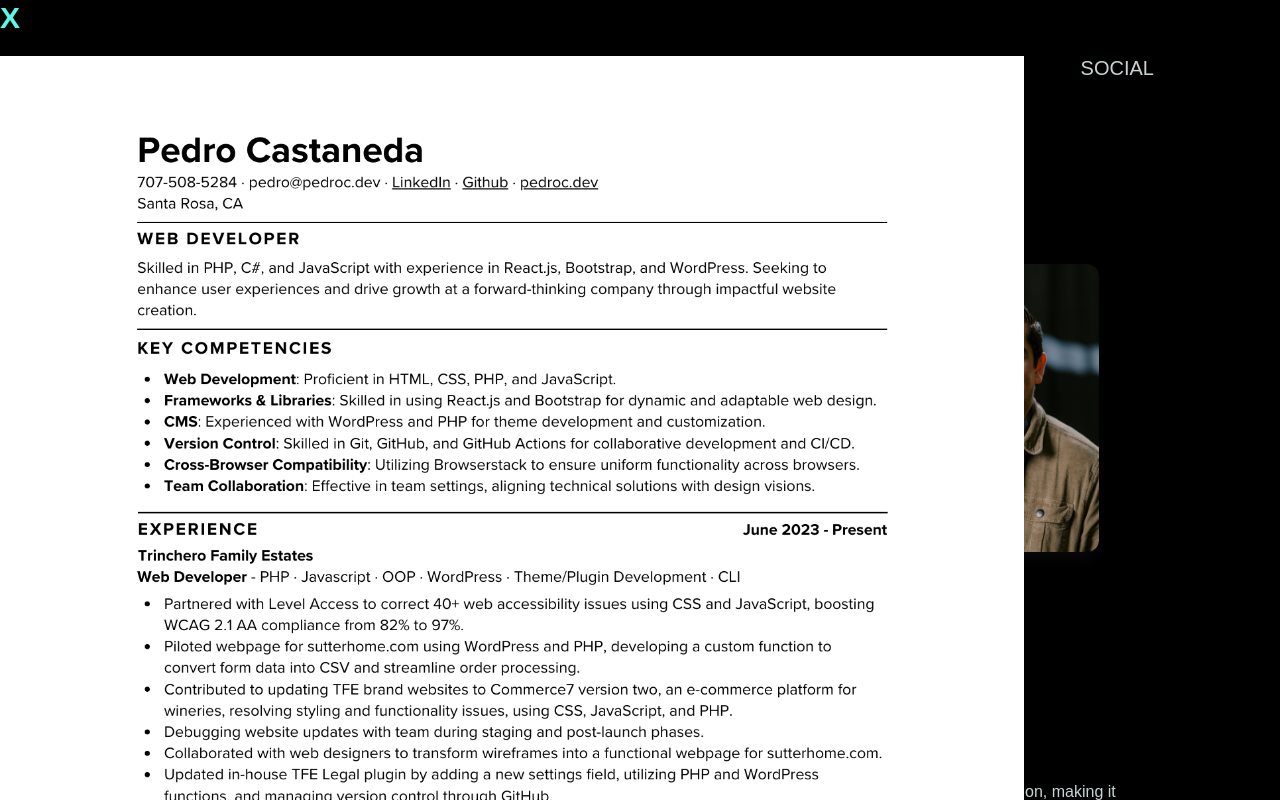
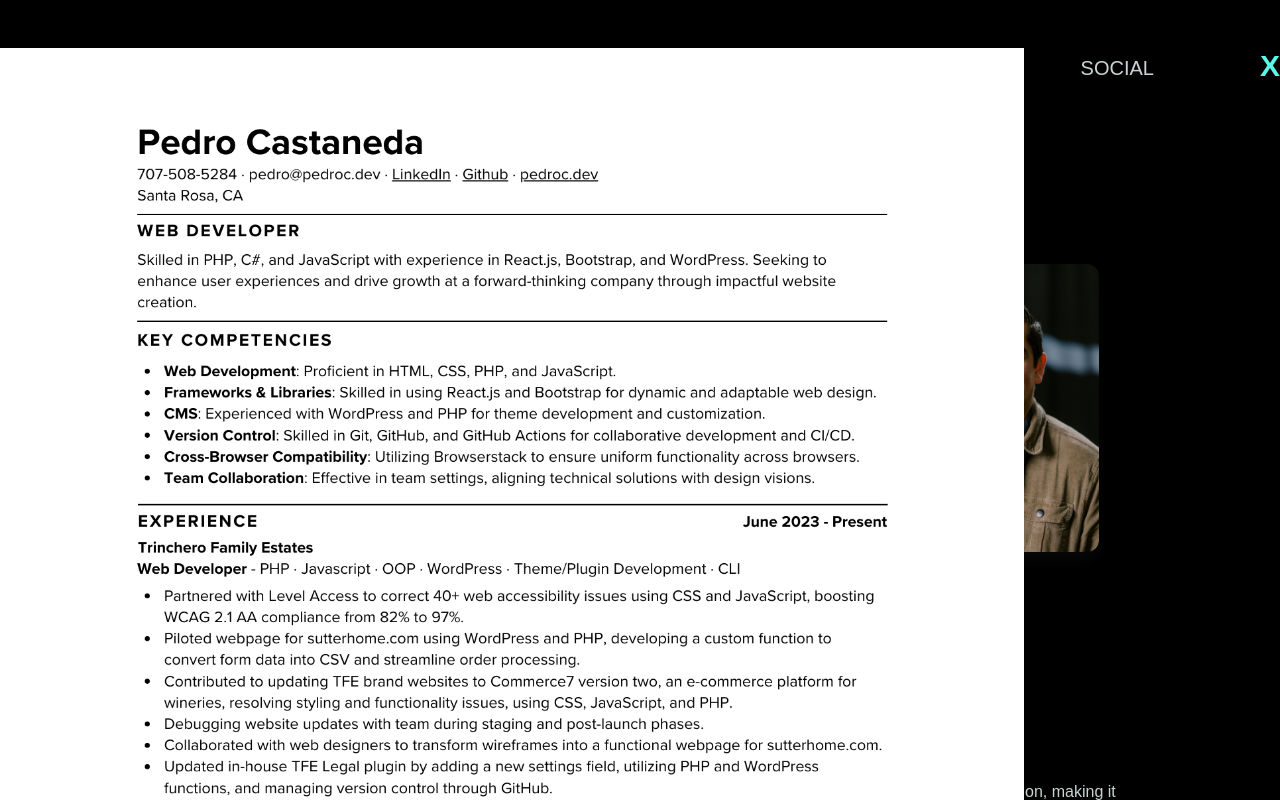
Before and after one commit to rooted92/pedrocwebsite, a React (Create React App) app: page / in a window 1280 px wide. Both pictures are taken after a click on the button "RESUME". Shown: the top 800 px of the page. Built offline with nearby package versions, Linux system fonts and the light colour scheme; a web font is replaced by a local one.

Commit message:
fixing resume display

```diff
--- a/src/components/NavbarFolder/NavbarComponent.tsx
+++ b/src/components/NavbarFolder/NavbarComponent.tsx
@@ -63,10 +63,10 @@ const Navbar = (): JSX.Element => {
                 <button onClick={ResumeToggle}><a href="#">RESUME</a></button>
                 <a href="#social">SOCIAL</a>
             </div>
-            <div id='resume' className={!isHidden ? 'hidden' : 'visible m-auto z-10 absolute left-auto flex flex-row justify-center items-center'}>
-                <div className=''>
+            <div id='resume' className={!isHidden ? 'hidden' : 'visible z-10 absolute'}>
+                <div className='flex flex-row-reverse mt-12 justify-between'>
                     {/* <iframe src={Resume} className='w-4/5 h-auto' ></iframe> */}
-                    <button onClick={handleClose} className='mb-5 text-center uppercase font-bold text-3xl lightNeonBlue justify-self-end self-end'>x</button>
+                    <button onClick={handleClose} className='mb-5 text-center uppercase font-bold text-3xl lightNeonBlue self-start'>x</button>
                     <img src={Resume} alt="image of my resume" className='md:w-4/5 h-auto' />
                 </div>
             </div>
```
